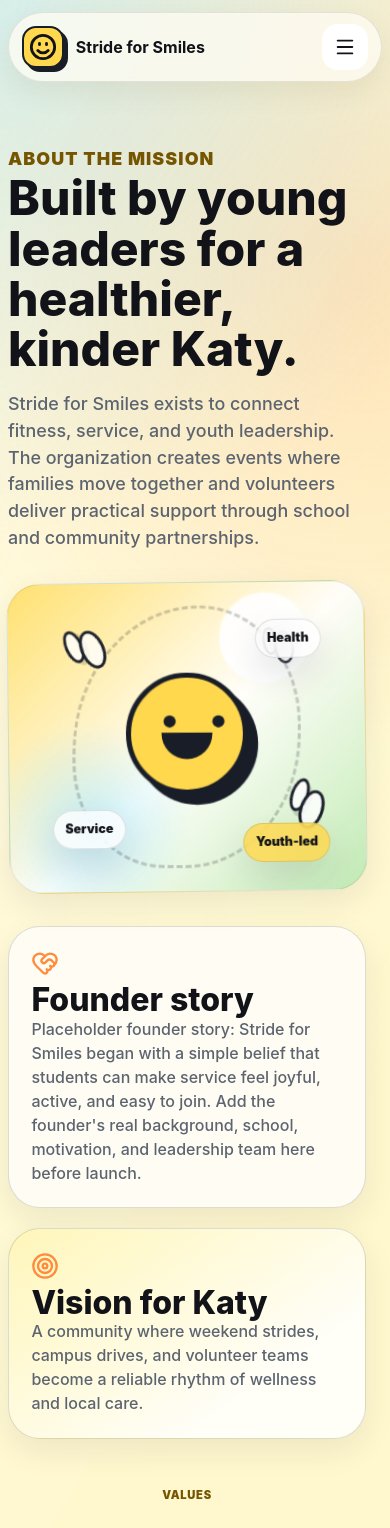
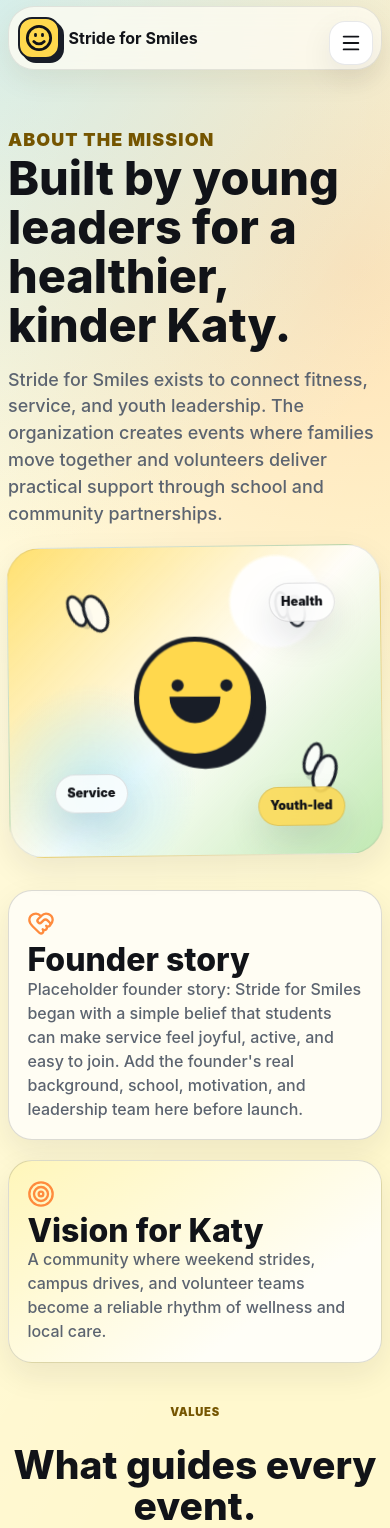
Before and after one commit to pradyunvishu-design/Stride-for-Smiles, a React (Vite) app: page /about in a window 390 px wide. Shown: the top 1528 px of the page. Built offline with nearby package versions, Linux system fonts and the light colour scheme.

Commit message:
Polish mobile layout and remove kit language

```diff
--- a/src/index.css
+++ b/src/index.css
@@ -189,13 +189,19 @@ ul {
   padding: 0.7rem 0.8rem;
   backdrop-filter: blur(18px);
   box-shadow: rgba(93, 65, 0, 0.08) 0 10px 28px;
+  gap: 0.75rem;
 }
 
 .brand {
   display: inline-flex;
   align-items: center;
   gap: 0.75rem;
+  min-width: 0;
   text-decoration: none;
+}
+
+.brand > span:last-child {
+  min-width: 0;
 }
 
 .brand strong,
@@ -263,10 +269,12 @@ ul {
 }
 
 .menu-toggle {
-  display: none;
+  display: inline-grid;
+  place-items: center;
 }
 
 .icon-button {
+  flex: 0 0 auto;
   border: 0;
   border-radius: 16px;
   background: var(--pure-white);
@@ -690,14 +698,6 @@ main {
   border-radius: 0 0 50px 50px;
 }
 
-.route-line {
-  position: absolute;
-  inset: 15%;
-  border: 3px dashed rgba(24, 29, 39, 0.35);
-  border-radius: 42% 58% 51% 49%;
-  animation: slow-spin 18s linear infinite;
-}
-
 .testimonial-grid,
 .value-grid,
 .gallery-grid {
@@ -1002,14 +1002,6 @@ main {
   animation: float-soft 7s ease-in-out infinite;
 }
 
-.about-orbit {
-  position: absolute;
-  inset: 13%;
-  border: 3px dashed rgba(24, 29, 39, 0.22);
-  border-radius: 47% 53% 42% 58%;
-  animation: slow-spin 24s linear infinite;
-}
-
 .about-smile-face {
   position: absolute;
   top: 50%;
@@ -1160,7 +1152,7 @@ main {
 .gallery-placeholder::before {
   position: absolute;
   inset: 30px;
-  border: 2px dashed rgba(24, 29, 39, 0.22);
+  border: 1px solid rgba(24, 29, 39, 0.12);
   border-radius: 30px;
   content: '';
 }
@@ -1433,7 +1425,7 @@ main {
   height: 38px;
   background: var(--tangerine);
   clip-path: polygon(50% 0, 60% 35%, 98% 35%, 67% 56%, 78% 94%, 50% 72%, 22% 94%, 33% 56%, 2% 35%, 40% 35%);
-  animation: slow-spin 14s linear infinite;
+  animation: bobble 6s ease-in-out infinite;
 }
 
 /* Pro polish pass: wider editorial layout, human photo hero, and donor-first conversion moments. */
@@ -1739,12 +1731,6 @@ main {
   box-shadow: var(--soft-shadow);
 }
 
-.why-photo-stack .route-line {
-  z-index: 2;
-  inset: 12% 2% 7% 13%;
-  border-color: rgba(255, 255, 255, 0.62);
-}
-
 .donate-hero {
   display: grid;
   grid-template-columns: minmax(440px, 0.9fr) minmax(520px, 1.1fr);
@@ -1874,12 +1860,6 @@ main {
   }
 }
 
-@keyframes slow-spin {
-  to {
-    transform: rotate(360deg);
-  }
-}
-
 @keyframes smile-bounce {
   0%,
   100% {
@@ -1902,9 +1882,18 @@ main {
   }
 }
 
+@media (min-width: 981px) {
+  .menu-toggle {
+    display: none;
+  }
+}
+
 @media (max-width: 980px) {
   .menu-toggle {
-    display: inline-grid;
+    min-width: 46px;
+    min-height: 46px;
+    border: 1px solid rgba(24, 29, 39, 0.1);
+    box-shadow: var(--soft-shadow);
   }
 
   .main-nav {
@@ -1990,10 +1979,13 @@ main {
 }
 
 @media (max-width: 640px) {
-  main,
   .site-header,
   .site-footer {
     width: min(100% - 1rem, var(--max-wide));
+  }
+
+  main {
+    width: 100%;
   }
 
   .brand small {
@@ -2007,8 +1999,17 @@ main {
     box-shadow: 4px 4px 0 var(--charcoal);
   }
 
+  .menu-toggle {
+    position: fixed;
+    z-index: 60;
+    top: 1.1rem;
+    right: auto;
+    left: min(calc(100vw - 4rem), 320px);
+  }
+
   .hero-section {
-    padding-top: 2rem;
+    gap: 1.35rem;
+    padding-top: 1.75rem;
   }
 
   .button-row,
@@ -2020,6 +2021,8 @@ main {
   .nav-link,
   .nav-cta {
     width: 100%;
+    min-height: 48px;
+    justify-content: center;
   }
 
   .event-grid,
@@ -2044,7 +2047,7 @@ main {
   .why-section,
   .donor-psych-section,
   .mission-panel {
-    padding: 3rem 0;
+    padding: 2.6rem 0;
   }
 
   .hero-content h1 {
@@ -2086,7 +2089,23 @@ main {
 
   .hero-photo-card img,
   .donate-hero img {
-    height: 360px;
+    height: 330px;
+    border-radius: 30px;
+  }
+
+  .form-card,
+  .story-card,
+  .event-card,
+  .gallery-card,
+  .testimonial-card,
+  .value-card,
+  .impact-callout,
+  .requirements-card,
+  .contact-card,
+  .admin-card,
+  .legal-card {
+    border-radius: 24px;
+    padding: 1.15rem;
   }
 
   .hero-photo-card figcaption,
@@ -2100,7 +2119,7 @@ main {
   }
 
   .why-photo-stack {
-    min-height: 360px;
+    min-height: 330px;
   }
 
   .about-smile-animation {
@@ -2120,6 +2139,143 @@ main {
   .floating-smile,
   .floating-star {
     display: none;
+  }
+}
+
+@media (max-width: 430px) {
+  :root {
+    --radius-card: 24px;
+  }
+
+  .site-header,
+  .site-footer,
+  .hero-section,
+  .section-block,
+  .impact-section,
+  .why-section,
+  .page-section,
+  .proof-strip,
+  .mission-panel,
+  .donor-psych-section {
+    width: calc(100dvw - 1rem);
+  }
+
+  .site-header {
+    top: 0.35rem;
+    margin-top: 0.35rem;
+    min-height: 64px;
+    padding: 0.55rem;
+    padding-right: 4.5rem;
+    border-radius: 26px;
+  }
+
+  .brand {
+    min-width: 0;
+    gap: 0.55rem;
+  }
+
+  .brand strong {
+    max-width: clamp(9.5rem, 48vw, 11.5rem);
+    overflow: hidden;
+    text-overflow: ellipsis;
+    white-space: nowrap;
+  }
+
+  .menu-toggle {
+    min-width: 44px;
+    min-height: 44px;
+    top: 0.92rem;
+    left: min(calc(100vw - 3.8rem), 320px);
+    padding: 0.62rem;
+  }
+
+  .main-nav {
+    top: 68px;
+  }
+
+  .hero-section,
+  .donate-hero,
+  .page-hero,
+  .why-section {
+    gap: 1.25rem;
+  }
+
+  .hero-content h1 {
+    font-size: clamp(2.7rem, 14vw, 3.45rem);
+  }
+
+  .hero-content h1 .hero-headline-accent {
+    font-size: clamp(2rem, 10.5vw, 2.6rem);
+  }
+
+  .page-hero h1,
+  .compact-hero h1 {
+    font-size: clamp(2.35rem, 12vw, 3.2rem);
+  }
+
+  .donate-hero h1 {
+    font-size: clamp(2.2rem, 10.2vw, 2.65rem);
+  }
+
+  .section-heading h2,
+  .mission-panel h2,
+  .why-section h2 {
+    font-size: clamp(2rem, 10vw, 2.7rem);
+  }
+
+  .hero-copy,
+  .donate-hero p,
+  .mission-panel p,
+  .why-section p {
+    max-width: none;
+    font-size: 0.98rem;
+  }
+
+  .proof-strip {
+    justify-content: flex-start;
+    border-radius: 22px;
+  }
+
+  .proof-strip span {
+    width: 100%;
+    text-align: center;
+  }
+
+  .hero-photo-card img,
+  .donate-hero img,
+  .why-photo-stack img,
+  .gallery-card img {
+    height: 285px;
+  }
+
+  .why-photo-stack {
+    min-height: 285px;
+  }
+
+  .why-photo-stack::after {
+    right: -0.35rem;
+    bottom: -0.75rem;
+    width: 45%;
+    height: 42%;
+    border-radius: 24px;
+  }
+
+  .hero-photo-card::before {
+    inset: 6% -2% -4% 6%;
+    border-radius: 30px;
+  }
+
+  .tier-card {
+    min-height: auto;
+  }
+
+  .footer-cta {
+    gap: 1.15rem;
+    padding: 1.25rem;
+  }
+
+  .footer-cta h2 {
+    font-size: clamp(1.95rem, 11vw, 2.6rem);
   }
 }
 
--- a/src/pages/AboutPage.tsx
+++ b/src/pages/AboutPage.tsx
@@ -15,7 +15,6 @@ export function AboutPage() {
           </p>
         </div>
         <div className="about-smile-animation" aria-hidden="true">
-          <div className="about-orbit" />
           <div className="about-smile-face" />
           <span className="about-step step-one" />
           <span className="about-step step-two" />
--- a/src/pages/DonatePage.tsx
+++ b/src/pages/DonatePage.tsx
@@ -78,7 +78,7 @@ export function DonatePage() {
             <span>showed up.</span>
           </h1>
           <p>
-            Your support helps turn a Katy walk/run into water stations, smile kits,
+            Your support helps turn a Katy walk/run into water stations, smile supplies,
             outreach supplies, and student-led service. Choose an amount, see what it
             unlocks, and help the next event feel possible.
           </p>
@@ -186,7 +186,7 @@ export function DonatePage() {
             <Building2 size={24} />
             <div>
               <h2>Corporate sponsorship</h2>
-              <p>Sponsor a run/walk, water station, kit build, or student team.</p>
+              <p>Sponsor a run/walk, water station, supply drive, or student team.</p>
             </div>
           </div>
 
@@ -220,7 +220,7 @@ export function DonatePage() {
             >
               <option>Sponsor a run/walk</option>
               <option>Water station sponsor</option>
-              <option>Smile kit sponsor</option>
+              <option>Smile supply sponsor</option>
               <option>School ambassador sponsor</option>
             </select>
           </label>
--- a/src/pages/HomePage.tsx
+++ b/src/pages/HomePage.tsx
@@ -21,13 +21,13 @@ export function HomePage() {
             <span className="hero-headline-accent">Fund the smiles.</span>
           </h1>
           <p className="hero-copy">
-            A youth-powered Katy nonprofit turning walk/run events into dental care kits,
+            A youth-powered Katy nonprofit turning walk/run events into dental care supplies,
             volunteer hours, and real community support. Every signup moves the mission.
             Every gift puts supplies in someone's hands.
           </p>
           <div className="button-row hero-actions">
             <Link className="btn btn-primary btn-large" to="/donate">
-              Donate to the next kit build
+              Donate to the next supply drive
               <ArrowRight size={18} />
             </Link>
             <Link className="btn btn-primary" to="/volunteer">
@@ -55,7 +55,7 @@ export function HomePage() {
         </div>
 
         <figure className="hero-photo-card">
-          <img src="/volunteer-hero-photo.png" alt="Volunteers packing water bottles and dental hygiene kits at a sunny community event" />
+          <img src="/volunteer-hero-photo.png" alt="Volunteers preparing water bottles and dental hygiene supplies at a sunny community event" />
           <figcaption>
             <strong>312+</strong>
             volunteers already moving the mission forward
@@ -69,7 +69,7 @@ export function HomePage() {
 
       <section className="proof-strip">
         <span>Walk/run events</span>
-        <span>Smile kit builds</span>
+        <span>Smile supply drives</span>
         <span>School ambassadors</span>
         <span>Service hours</span>
         <span>Family-friendly volunteering</span>
@@ -145,7 +145,6 @@ export function HomePage() {
       <section className="why-section">
         <div className="why-photo-stack">
           <img src="/why-stride-walk-photo.png" alt="Volunteers and families walking together at a sunny community stride event" />
-          <div className="route-line" aria-hidden="true" />
         </div>
         <div>
           <p className="eyebrow">Why we stride</p>
@@ -163,7 +162,7 @@ export function HomePage() {
             </span>
             <span>
               <Sparkles size={18} />
-              Smile-kit outreach
+              Smile supply outreach
             </span>
             <span>
               <Footprints size={18} />
```
Also changed, not shown: src/data.ts (+12 -12 lines).
